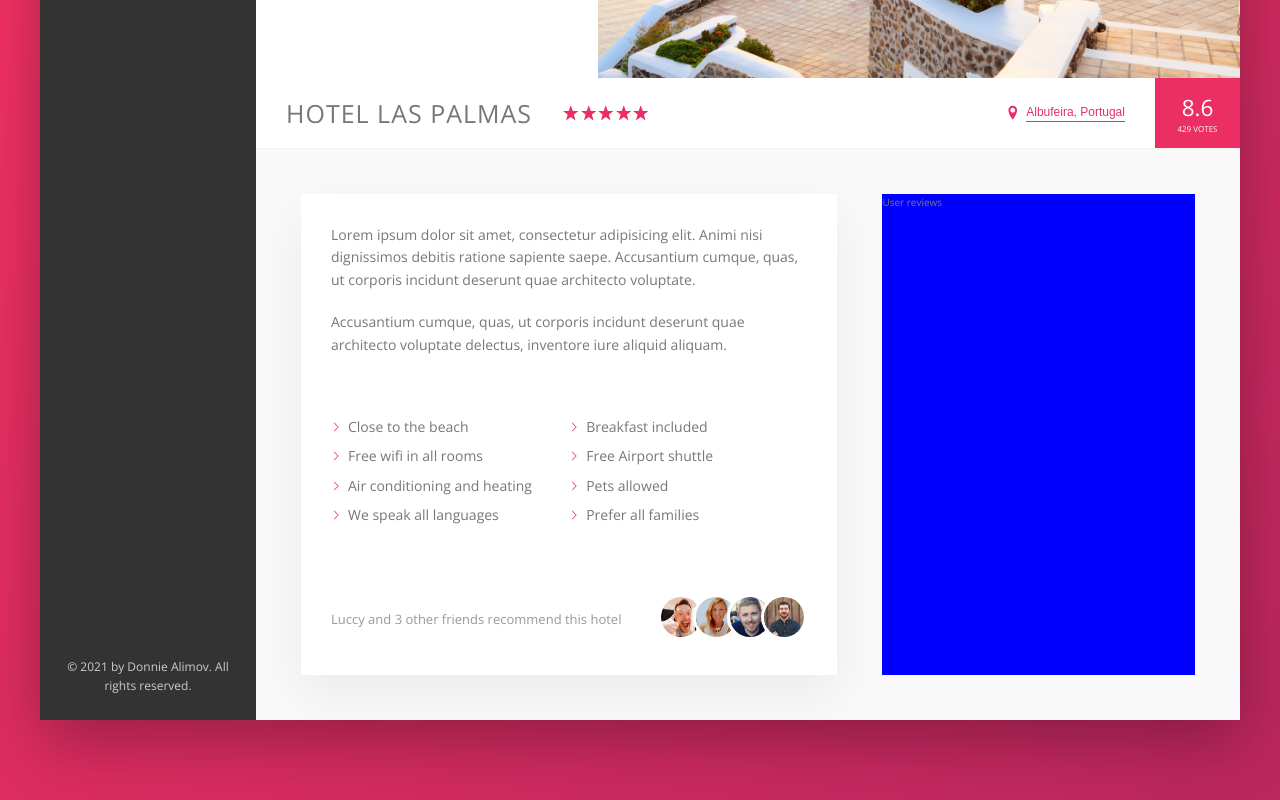
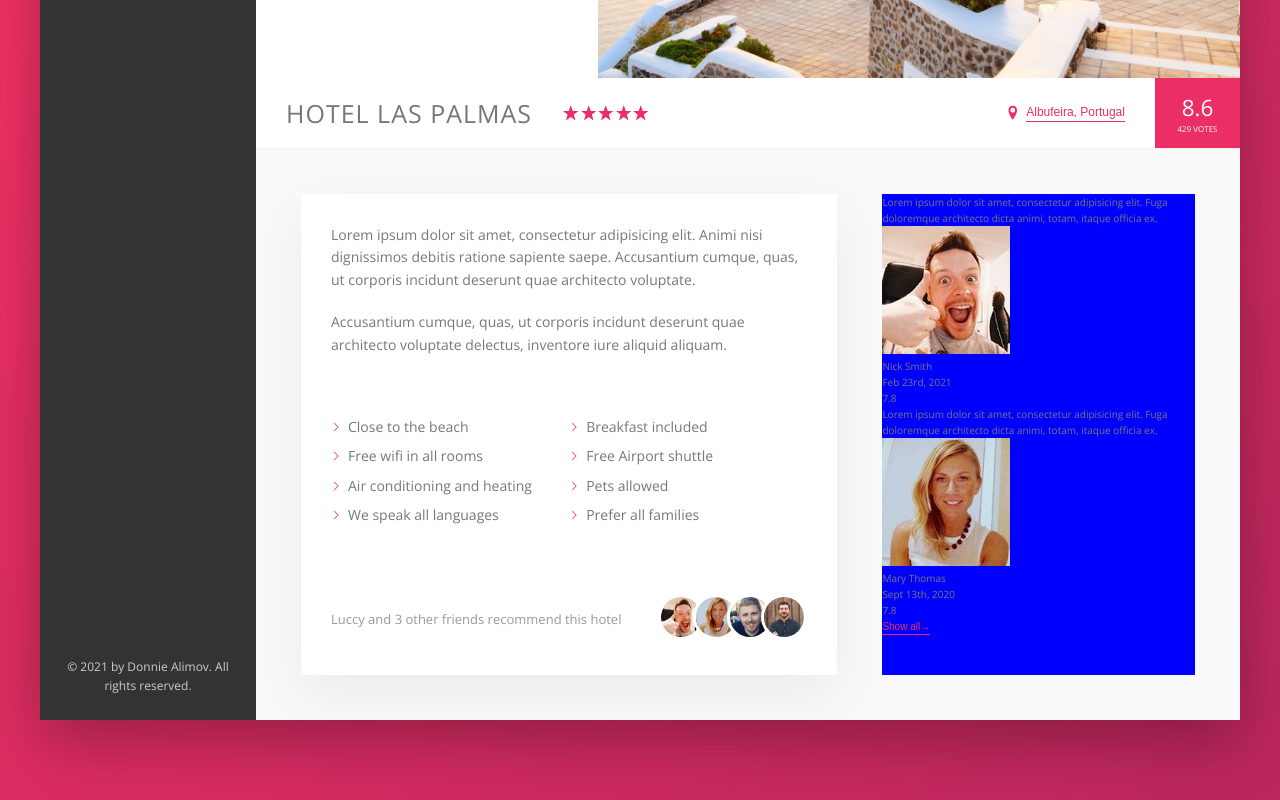
Before and after one commit to mralimov/Flexbox-Travel-Agency, a website: page index.html in a window 1280 px wide. Shown: the part 457-1257 px from the top of the page. Drawn offline with nearby package versions, Linux system fonts and the light colour scheme.

Commit message:
Hotel user review section HTML

```diff
--- a/index.html
+++ b/index.html
@@ -190,8 +190,48 @@
                         </div>
                       </div>
                     </div>
-                    <div class="user-reviews">User reviews</div>
-                  </div>
+                    <div class="user-reviews">
+                        <figure class="review">
+                          <blockquote class="review__text">
+                            Lorem ipsum dolor sit amet, consectetur adipisicing elit. Fuga
+                            doloremque architecto dicta animi, totam, itaque officia ex.
+                          </blockquote>
+                          <figcaption class="review__user">
+                            <img
+                              src="img/user-1.jpg"
+                              alt="User 1"
+                              class="review__photo"
+                            />
+                            <div class="review__user-box">
+                              <p class="review__user-name">Nick Smith</p>
+                              <p class="review__user-date">Feb 23rd, 2021</p>
+                            </div>
+                            <div class="review__rating">7.8</div>
+                          </figcaption>
+                        </figure>
+
+                        <figure class="review">
+                          <blockquote class="review__text">
+                            Lorem ipsum dolor sit amet, consectetur adipisicing elit. Fuga
+                            doloremque architecto dicta animi, totam, itaque officia ex.
+                          </blockquote>
+                          <figcaption class="review__user">
+                            <img
+                              src="img/user-2.jpg"
+                              alt="User 1"
+                              class="review__photo"
+                            />
+                            <div class="review__user-box">
+                              <p class="review__user-name">Mary Thomas</p>
+                              <p class="review__user-date">Sept 13th, 2020</p>
+                            </div>
+                            <div class="review__rating">7.8</div>
+                          </figcaption>
+                        </figure>
+
+                        <button class="btn-inline">Show all<span>&rarr;</span></button>
+                      </div>
+                    </div>
             </main>
         </div>
     </div>
```
